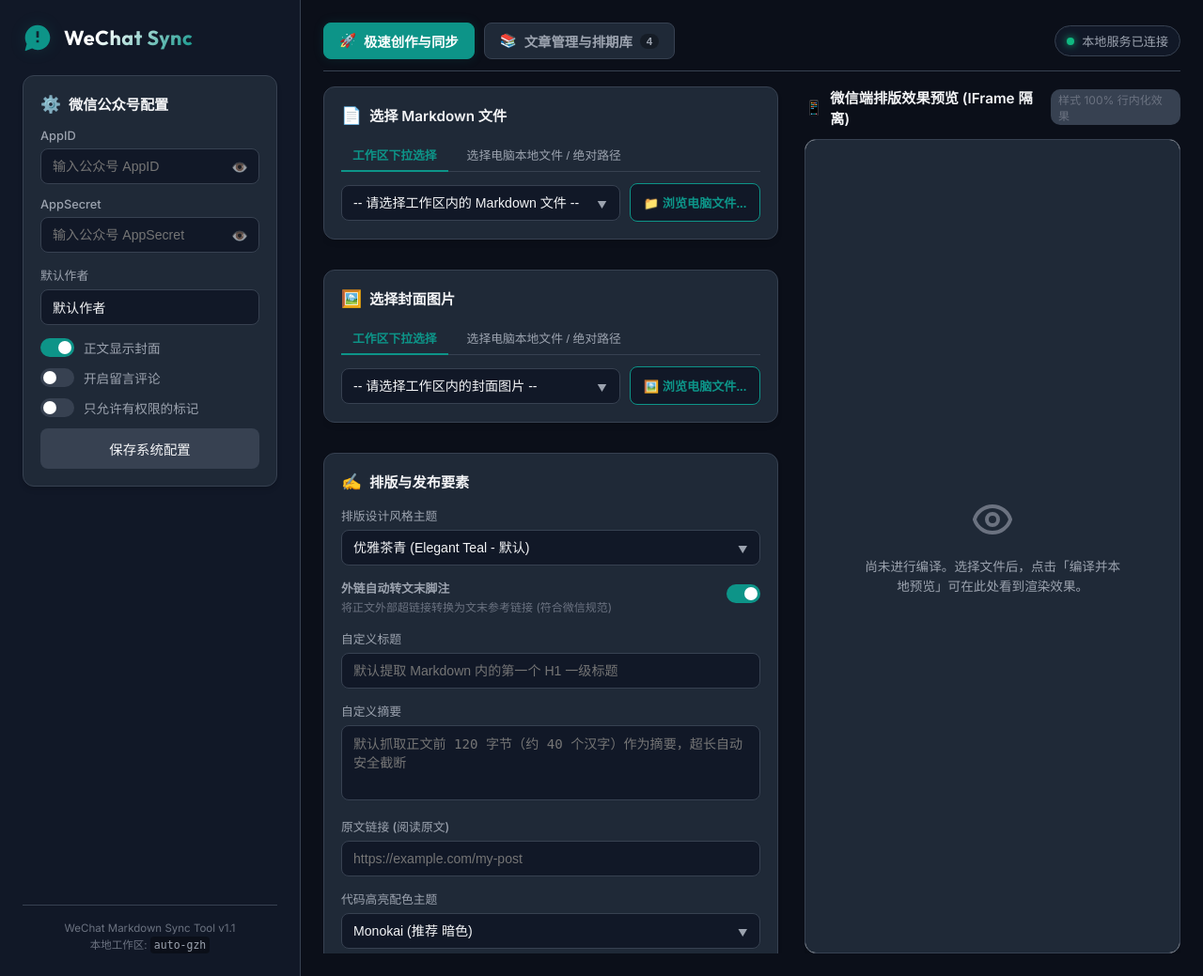
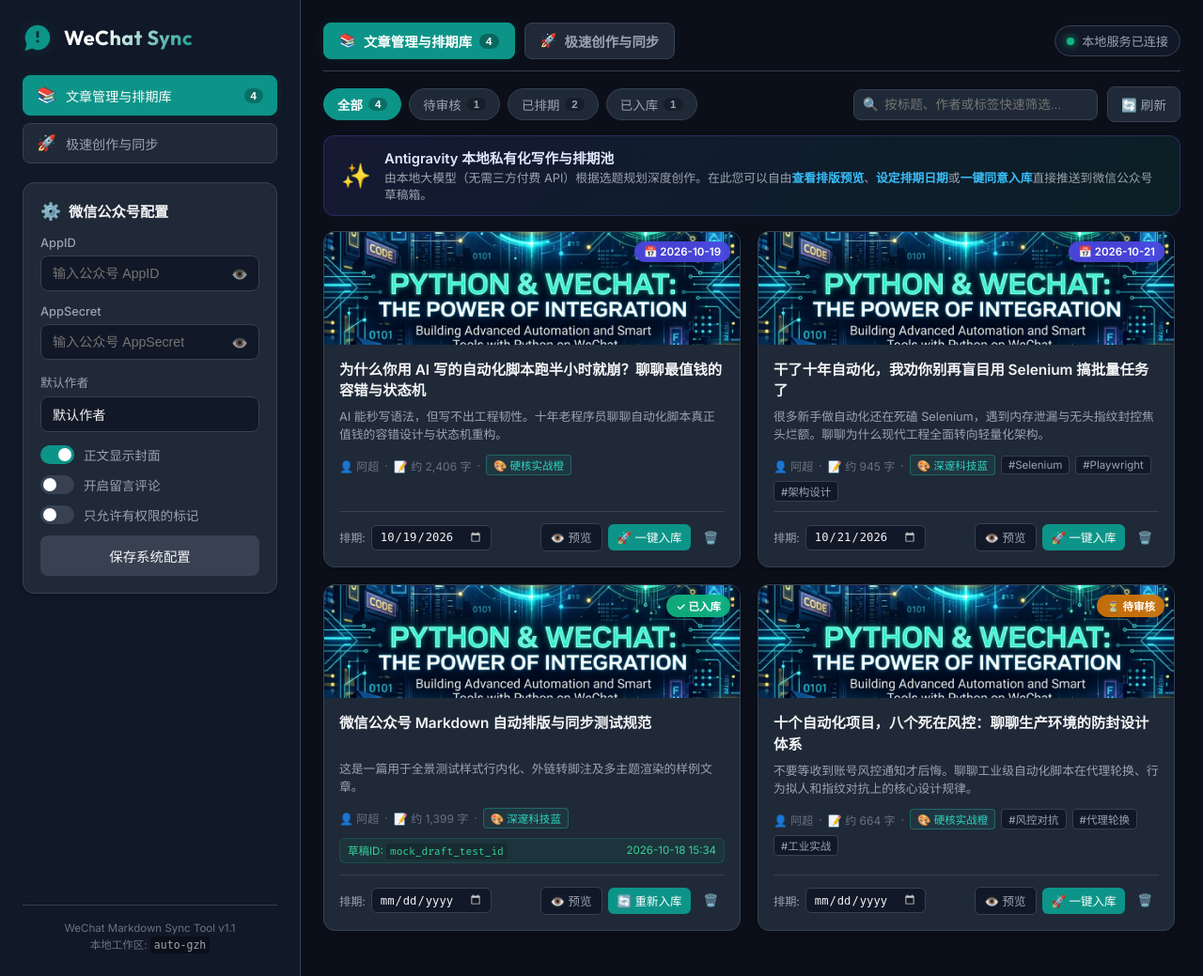
Before and after one commit to achaobc/autogzh, a Flask app: page / in a window 1280 px wide. Shown: the whole page at 94% size. Run offline with Flask 3, Linux system fonts and the light colour scheme; some libraries are stand-ins or nearby versions.

Commit message:
fix: 启动工具bat改为一键直启后台控制台，并默认进入文章管理与排期库

```diff
--- a/autogzh/server.py
+++ b/autogzh/server.py
@@ -648,14 +648,25 @@
             "message": f"同步失败，发生系统异常: {str(e)}"
         }), 500
 
-def start_server(port=5000, open_browser=True):
+def start_server(port=None, open_browser=True):
     """启动 Flask 服务"""
+    import socket
+    if port is None:
+        for p in (5000, 5001, 5002, 5003, 5004, 5005):
+            with socket.socket(socket.AF_INET, socket.SOCK_STREAM) as s:
+                if s.connect_ex(('127.0.0.1', p)) != 0:
+                    port = p
+                    break
+        if port is None:
+            port = 5000
+
     if open_browser:
         import threading
+        target_port = port
         def open_url():
             import time
-            time.sleep(1.0)
-            webbrowser.open(f"http://127.0.0.1:{port}")
+            time.sleep(0.8)
+            webbrowser.open(f"http://127.0.0.1:{target_port}")
         threading.Thread(target=open_url, daemon=True).start()
 
     logger.info(f"正在启动本地 Web 服务，访问地址: http://127.0.0.1:{port}")
--- a/ui/static/style.css
+++ b/ui/static/style.css
@@ -101,6 +101,60 @@
     background: linear-gradient(135deg, #ffffff 30%, var(--accent-teal) 100%);
     -webkit-background-clip: text;
     -webkit-text-fill-color: transparent;
+}
+
+/* 侧边栏主导航 */
+.sidebar-nav {
+    display: flex;
+    flex-direction: column;
+    gap: 8px;
+    margin-bottom: 20px;
+}
+
+.side-nav-item {
+    display: flex;
+    align-items: center;
+    gap: 10px;
+    background: var(--bg-card);
+    border: 1px solid var(--border-color);
+    color: var(--text-secondary);
+    padding: 10px 14px;
+    border-radius: 8px;
+    font-size: 0.88rem;
+    font-weight: 550;
+    cursor: pointer;
+    transition: all 0.2s ease;
+    text-align: left;
+    width: 100%;
+}
+
+.side-nav-item:hover {
+    background: #283548;
+    color: var(--text-primary);
+    border-color: var(--text-muted);
+}
+
+.side-nav-item.active {
+    background: var(--accent-teal);
+    border-color: var(--accent-teal);
+    color: #ffffff;
+    box-shadow: 0 0 10px var(--accent-teal-glow);
+}
+
+.side-nav-item .nav-icon {
+    font-size: 1.05rem;
+}
+
+.side-nav-item .nav-label {
+    flex: 1;
+}
+
+.side-nav-item .nav-badge {
+    background: rgba(0, 0, 0, 0.25);
+    padding: 2px 7px;
+    border-radius: 10px;
+    font-size: 0.72rem;
+    font-weight: 700;
 }
 
 /* 侧边栏设置块 */
--- a/ui/templates/index.html
+++ b/ui/templates/index.html
@@ -21,6 +21,19 @@
                 </svg>
                 <h2>WeChat Sync</h2>
             </div>
+
+            <!-- 侧边栏主导航 -->
+            <nav class="sidebar-nav">
+                <button id="side-nav-library" class="side-nav-item active" onclick="switchMainView('library')">
+                    <span class="nav-icon">📚</span>
+                    <span class="nav-label">文章管理与排期库</span>
+                    <span id="side-library-badge" class="nav-badge">0</span>
+                </button>
+                <button id="side-nav-workspace" class="side-nav-item" onclick="switchMainView('workspace')">
+                    <span class="nav-icon">🚀</span>
+                    <span class="nav-label">极速创作与同步</span>
+                </button>
+            </nav>
 
             <section class="section-card config-section">
                 <h3><span class="icon">⚙️</span>微信公众号配置</h3>
@@ -80,12 +93,12 @@
         <main class="main-content">
             <header class="top-header">
                 <div class="nav-tabs-wrapper">
-                    <button id="nav-btn-workspace" class="nav-tab-btn active" onclick="switchMainView('workspace')">
-                        <span class="icon">🚀</span> 极速创作与同步
-                    </button>
-                    <button id="nav-btn-library" class="nav-tab-btn" onclick="switchMainView('library')">
+                    <button id="nav-btn-library" class="nav-tab-btn active" onclick="switchMainView('library')">
                         <span class="icon">📚</span> 文章管理与排期库
                         <span id="library-total-badge" class="nav-count-badge">0</span>
+                    </button>
+                    <button id="nav-btn-workspace" class="nav-tab-btn" onclick="switchMainView('workspace')">
+                        <span class="icon">🚀</span> 极速创作与同步
                     </button>
                 </div>
                 <div class="header-right">
@@ -97,7 +110,7 @@
             </header>
 
             <!-- 视图1：工作区极速排版与同步 -->
-            <div id="workspace-view" class="view-panel">
+            <div id="workspace-view" class="view-panel hidden">
                 <div class="workspace-grid">
                     <!-- 左半：输入与操作 -->
                     <div class="editor-panel">
@@ -246,7 +259,7 @@
             </div>
 
             <!-- 视图2：文章管理与排期库 -->
-            <div id="library-view" class="view-panel hidden">
+            <div id="library-view" class="view-panel">
                 <!-- 顶部工具栏：筛选过滤、统计胶囊、实时搜索与刷新 -->
                 <div class="library-toolbar">
                     <div class="filter-pills">
```
Also changed, not shown: main.py (+4 -4 lines), ui/static/app.js (+19 -10 lines), 1 other file.
